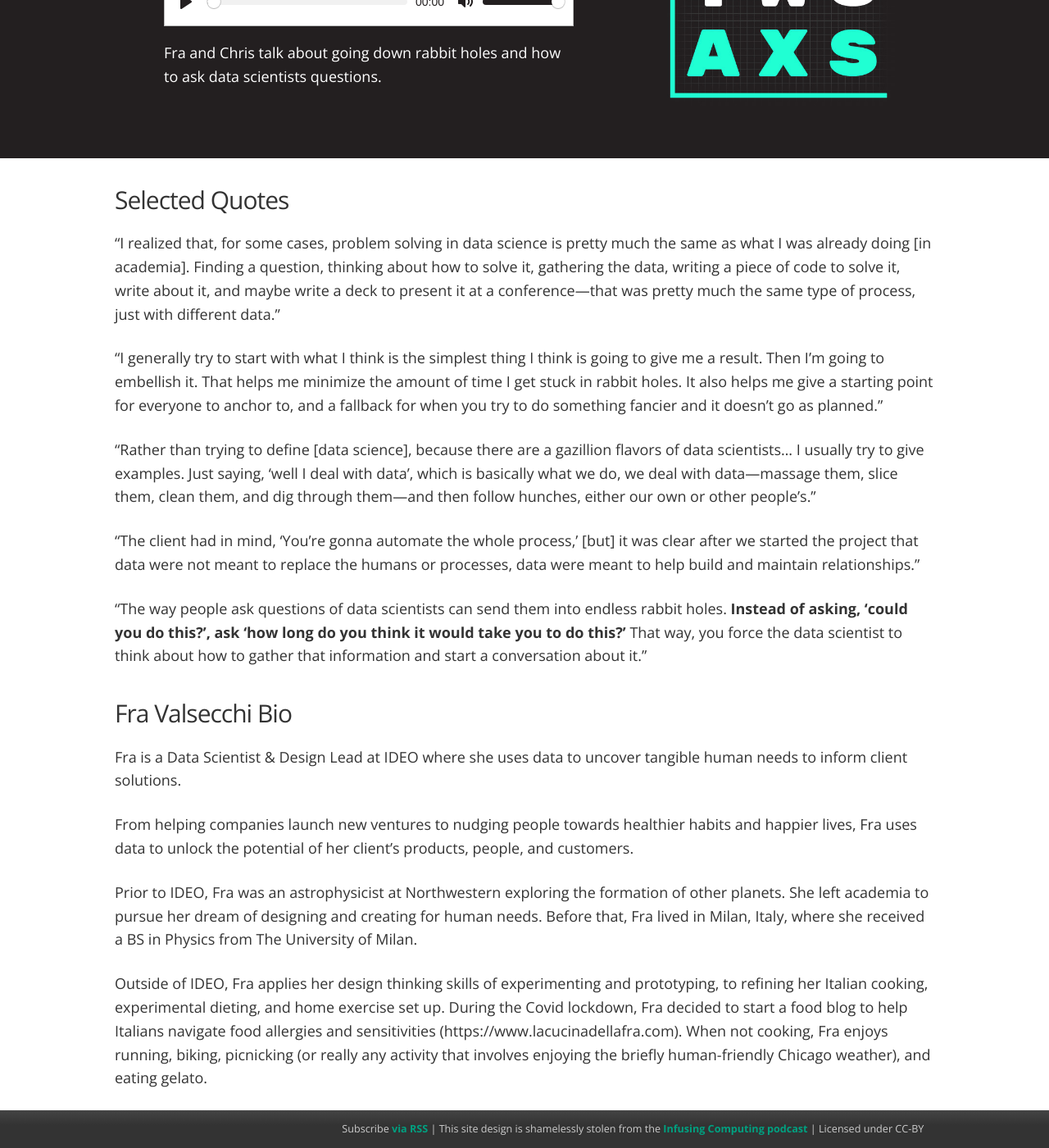
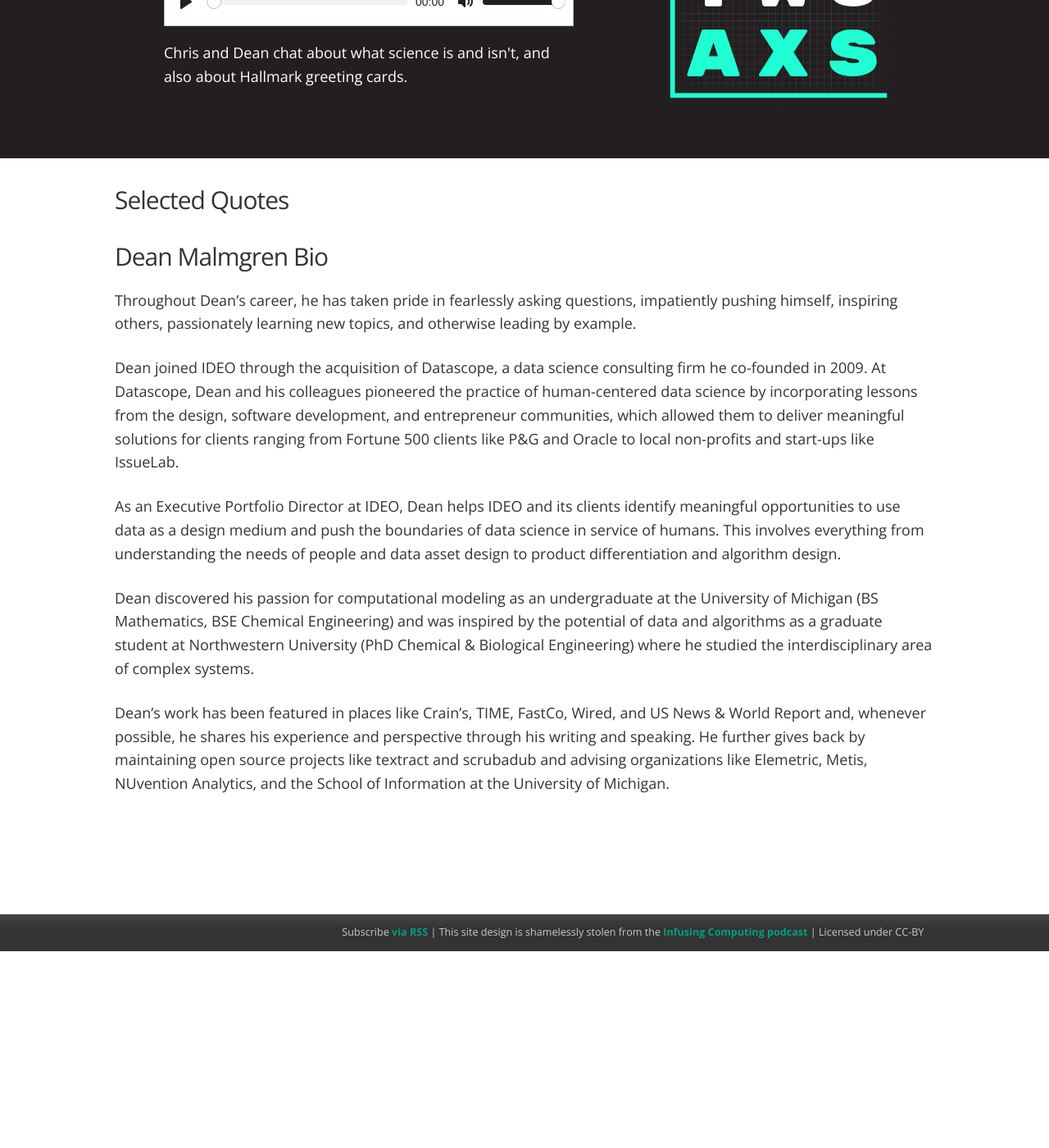
Before and after one commit to chrisjkuch/chrisjkuch.github.io, a Jekyll site: the page built from _posts/2021-04-19-B2A007.md, in a window 1280 px wide and 1400 px high, scrolled down 240 px. Shown: the whole window at 82% size. Built offline with Jekyll 4.4.1, drawn with Linux system fonts in a browser that asks for light colours.

Commit message:
update Dean post

```diff
--- a/_posts/2021-04-19-B2A007.md
+++ b/_posts/2021-04-19-B2A007.md
@@ -3,35 +3,26 @@ layout: post
 title: "B2A 007 - Dean Malmgren"
 date: 2021-04-19 09:00:00 -0600
 file: https://dl.dropboxusercontent.com/s/qw2pabal6i9s6eo/B2A%20007%20-%20Dean%20Malmgren.mp3
-summary: "IDEO Executive Portfolio Director Dean Malmgren talks about "
-description: "Fra and Chris talk about going down rabbit holes and how to ask data scientists questions."
-duration: "21:49"
-length: "1309"
+summary: "IDEO Executive Portfolio Director Dean Malmgren talks about his background in complex systems and his lack of a background in statistics."
+description: "Chris and Dean chat about what science is and isn't, and also about Hallmark greeting cards."
+duration: "22:04"
+length: "1324"
 explicit: "no"
 keywords: ""
 block: "no"
-voices: "Chris Kucharczyk, Fra Valsecchi"
+voices: "Chris Kucharczyk, Dean Malmgren"
 ---
 
 ## Selected Quotes
 
-“I realized that, for some cases, problem solving in data science is pretty much the same as what I was already doing \[in academia\]. Finding a question, thinking about how to solve it, gathering the data, writing a piece of code to solve it, write about it, and maybe write a deck to present it at a conference—that was pretty much the same type of process, just with different data.”
+## Dean Malmgren Bio
 
-“I generally try to start with what I think is the simplest thing I think is going to give me a result. Then I’m going to embellish it. That helps me minimize the amount of time I get stuck in rabbit holes. It also helps me give a starting point for everyone to anchor to, and a fallback for when you try to do something fancier and it doesn’t go as planned.”
+Throughout Dean's career, he has taken pride in fearlessly asking questions, impatiently pushing himself, inspiring others, passionately learning new topics, and otherwise leading by example.
 
-“Rather than trying to define \[data science\], because there are a gazillion flavors of data scientists... I usually try to give examples. Just saying, ‘well I deal with data’, which is basically what we do, we deal with data—massage them, slice them, clean them, and dig through them—and then follow hunches, either our own or other people’s.”
+Dean joined IDEO through the acquisition of Datascope, a data science consulting firm he co-founded in 2009. At Datascope, Dean and his colleagues pioneered the practice of human-centered data science by incorporating lessons from the design, software development, and entrepreneur communities, which allowed them to deliver meaningful solutions for clients ranging from Fortune 500 clients like P&G and Oracle to local non-profits and start-ups like IssueLab.
 
-“The client had in mind, ‘You’re gonna automate the whole process,’ \[but\] it was clear after we started the project that data were not meant to replace the humans or processes, data were meant to help build and maintain relationships.”
+As an Executive Portfolio Director at IDEO, Dean helps IDEO and its clients identify meaningful opportunities to use data as a design medium and push the boundaries of data science in service of humans. This involves everything from understanding the needs of people and data asset design to product differentiation and algorithm design.
 
-“The way people ask questions of data scientists can send them into endless rabbit holes. **Instead of asking, ‘could you do this?’, ask ‘how long do you think it would take you to do this?’** That way, you force the data scientist to think about how to gather that information and start a conversation about it.”
+Dean discovered his passion for computational modeling as an undergraduate at the University of Michigan (BS Mathematics, BSE Chemical Engineering) and was inspired by the potential of data and algorithms as a graduate student at Northwestern University (PhD Chemical & Biological Engineering) where he studied the interdisciplinary area of complex systems.
 
-
-## Fra Valsecchi Bio
-
-Fra is a Data Scientist & Design Lead at IDEO where she uses data to uncover tangible human needs to inform client solutions.
-
-From helping companies launch new ventures to nudging people towards healthier habits and happier lives, Fra uses data to unlock the potential of her client’s products, people, and customers.
-
-Prior to IDEO, Fra was an astrophysicist at Northwestern exploring the formation of other planets. She left academia to pursue her dream of designing and creating for human needs. Before that, Fra lived in Milan, Italy, where she received a BS in Physics from The University of Milan.
-
-Outside of IDEO, Fra applies her design thinking skills of experimenting and prototyping, to refining her Italian cooking, experimental dieting, and home exercise set up. During the Covid lockdown, Fra decided to start a food blog to help Italians navigate food allergies and sensitivities (https://www.lacucinadellafra.com). When not cooking, Fra enjoys running, biking, picnicking (or really any activity that involves enjoying the briefly human-friendly Chicago weather), and eating gelato.
+Dean's work has been featured in places like Crain's, TIME, FastCo, Wired, and US News & World Report and, whenever possible, he shares his experience and perspective through his writing and speaking. He further gives back by maintaining open source projects like textract and scrubadub and advising organizations like Elemetric, Metis, NUvention Analytics, and the School of Information at the University of Michigan.
```
